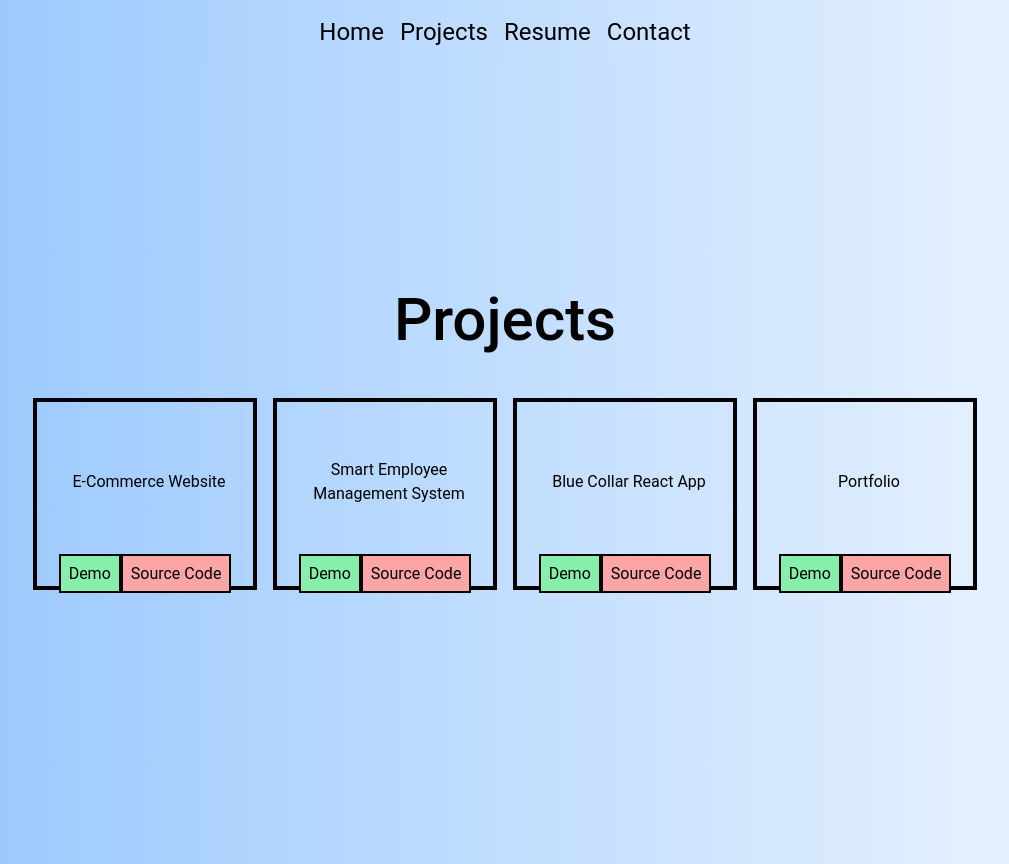
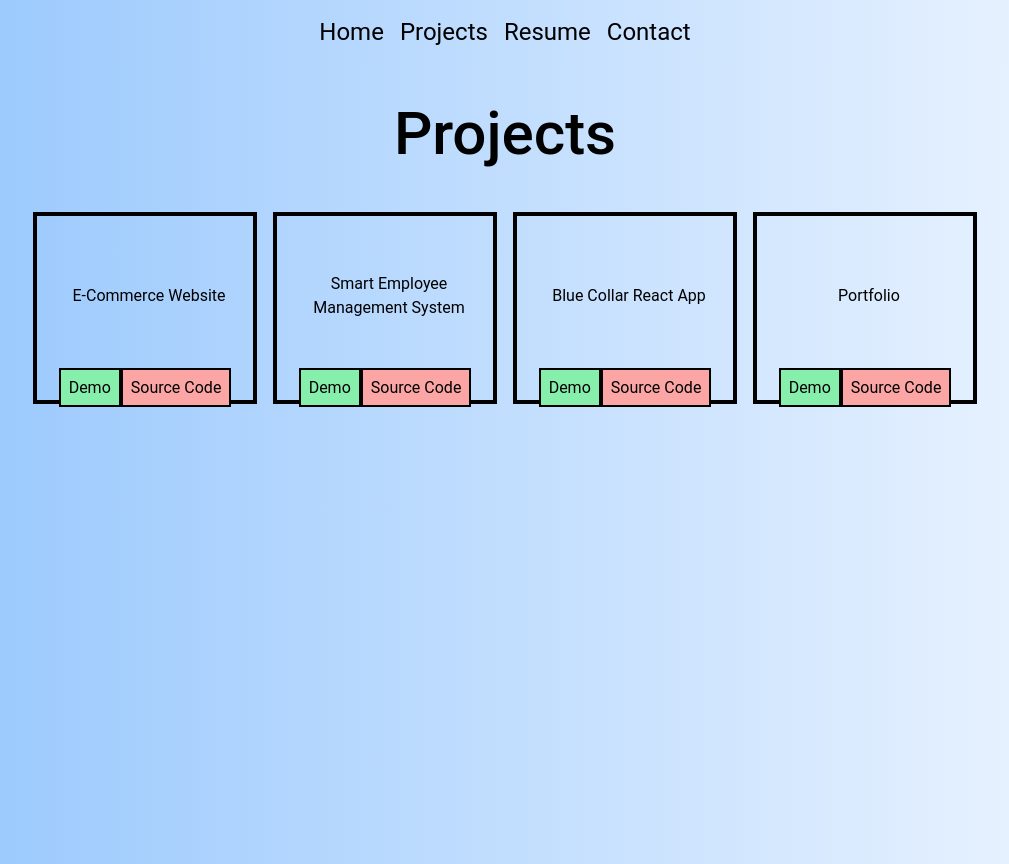
Before and after one commit to JaiveerS/portfolio, a React (Create React App) app: page /projects in a window 1280 px wide. Shown: the whole page, without its empty margins (135-1144 px from the left). Built offline with nearby package versions, Linux system fonts and the light colour scheme; the HTML template or start-up script is replaced by a standard one.

Commit message:
fixed styling

```diff
--- a/src/components/Projects.jsx
+++ b/src/components/Projects.jsx
@@ -4,7 +4,7 @@ import Project from "./Project";
 export default function Projects() {
     return(
         <div className="bg-gradient-to-r from-blue-300 to-blue-50 text-center min-h-screen flex ">
-            <div className="m-auto">
+            <div className="mx-auto mt-10">
                 <h1 className="text-6xl font-medium">Projects</h1>
                 <div className="flex space-between flex-wrap justify-center p-10 max-w-screen-2xl">
                     <Project title="E-Commerce Website" link="http://140.238.147.51/" code="https://github.com/JaiveerS/shop-backend-v1"/>
```
